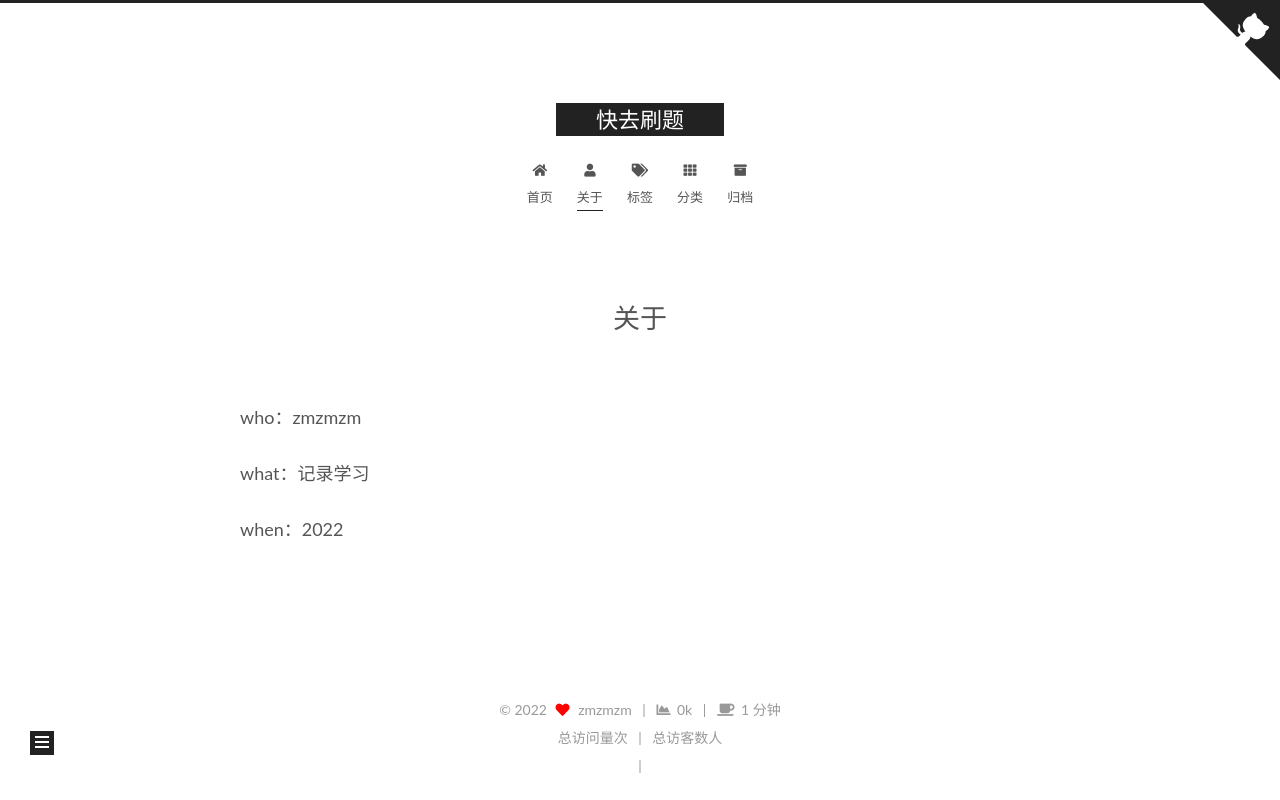
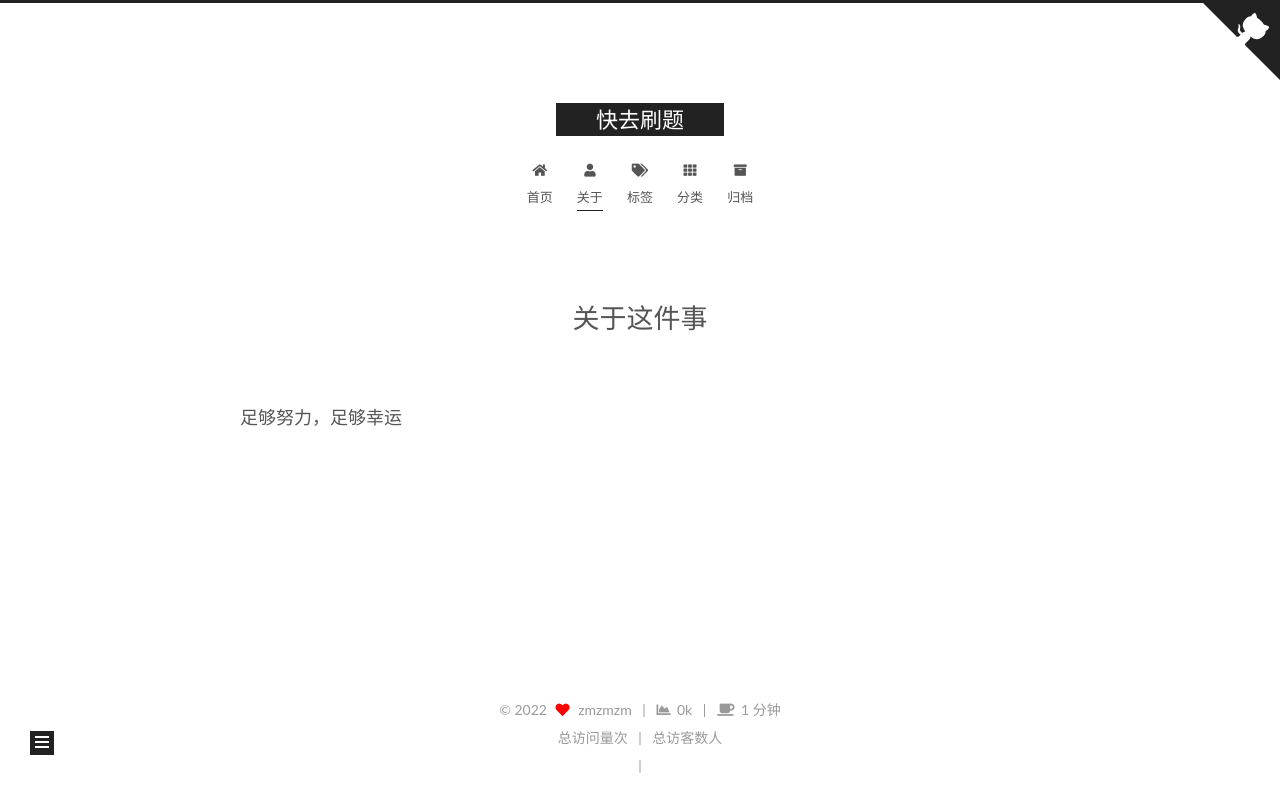
Before and after one commit to zmkukude/zmkukude.github.io, a plain HTML site: page about/index.html in a window 1280 px wide. Drawn offline with Linux system fonts and the light colour scheme; some packages are replaced by stand-ins of ours; a script that the page names is missing.

Commit message:
Site updated: 2022-02-22 15:42:33

```diff
--- a/about/index.html
+++ b/about/index.html
@@ -20,15 +20,15 @@
     var CONFIG = {"hostname":"example.com","root":"/","scheme":"Muse","version":"7.8.0","exturl":false,"sidebar":{"position":"left","display":"post","padding":18,"offset":12,"onmobile":false},"copycode":{"enable":false,"show_result":false,"style":null},"back2top":{"enable":true,"sidebar":false,"scrollpercent":false},"bookmark":{"enable":false,"color":"#222","save":"auto"},"fancybox":false,"mediumzoom":false,"lazyload":false,"pangu":false,"comments":{"style":"tabs","active":null,"storage":true,"lazyload":false,"nav":null},"algolia":{"hits":{"per_page":10},"labels":{"input_placeholder":"Search for Posts","hits_empty":"We didn't find any results for the search: ${query}","hits_stats":"${hits} results found in ${time} ms"}},"localsearch":{"enable":false,"trigger":"auto","top_n_per_article":1,"unescape":false,"preload":false},"motion":{"enable":true,"async":false,"transition":{"post_block":"fadeIn","post_header":"slideDownIn","post_body":"slideDownIn","coll_header":"slideLeftIn","sidebar":"slideUpIn"}}};
   </script>
 
-  <meta name="description" content="who：zmzmzm what：记录学习 when：2022">
+  <meta name="description" content="足够努力，足够幸运">
 <meta property="og:type" content="website">
-<meta property="og:title" content="关于">
+<meta property="og:title" content="关于这件事">
 <meta property="og:url" content="http://example.com/about/index.html">
 <meta property="og:site_name" content="快去刷题">
-<meta property="og:description" content="who：zmzmzm what：记录学习 when：2022">
+<meta property="og:description" content="足够努力，足够幸运">
 <meta property="og:locale" content="zh_CN">
 <meta property="article:published_time" content="2022-02-16T09:47:15.000Z">
-<meta property="article:modified_time" content="2022-02-22T07:39:06.208Z">
+<meta property="article:modified_time" content="2022-02-22T07:42:14.605Z">
 <meta property="article:author" content="zmzmzm">
 <meta name="twitter:card" content="summary">
 
@@ -45,7 +45,7 @@
   };
 </script>
 
-  <title>关于 | 快去刷题
+  <title>关于这件事 | 快去刷题
 </title>
 
 
@@ -172,7 +172,7 @@
     <div class="post-block" lang="zh-CN">
       <header class="post-header">
 
-<h1 class="post-title" itemprop="name headline">关于
+<h1 class="post-title" itemprop="name headline">关于这件事
 </h1>
 
 <div class="post-meta">
@@ -186,9 +186,7 @@
 
 
       <div class="post-body">
-          <p>who：zmzmzm</p>
-<p>what：记录学习</p>
-<p>when：2022</p>
+          <p>足够努力，足够幸运</p>
 
       </div>
 
--- a/css/main.css
+++ b/css/main.css
@@ -1233,7 +1233,7 @@ pre .javascript .function {
 }
 .links-of-author a::before,
 .links-of-author span.exturl::before {
-  background: #de7dab;
+  background: #ff1860;
   border-radius: 50%;
   content: ' ';
   display: inline-block;
```
